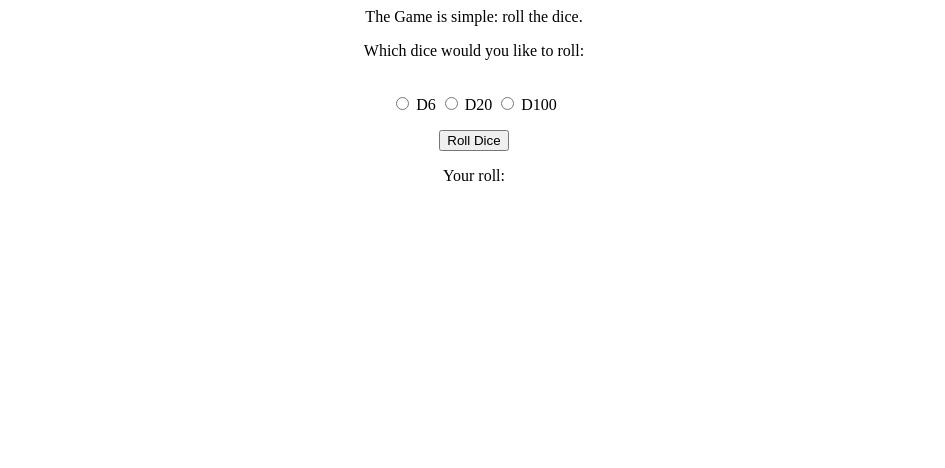
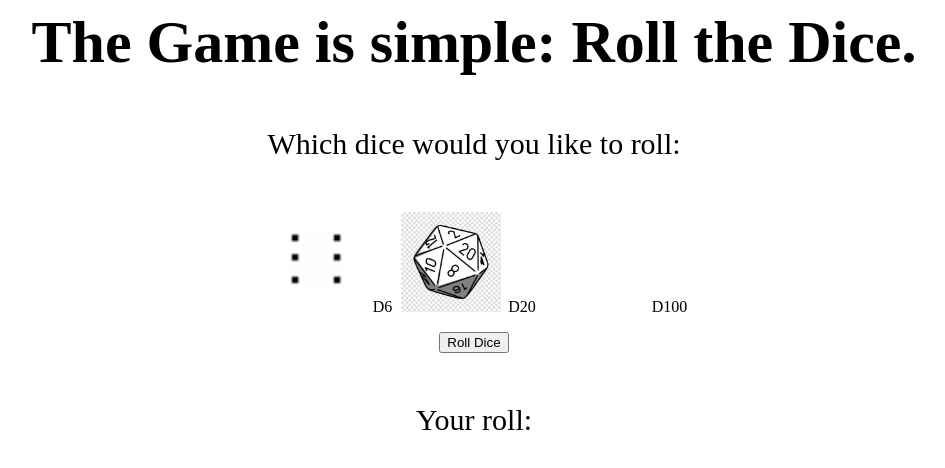
Before and after one commit to Mageslayerr/Java_Script_Learning, a plain HTML site: page index.html in a window 1280 px wide. Shown: the whole page, without its empty margins (166-1111 px from the left). Drawn offline with Linux system fonts and the light colour scheme.

Commit message:
updated dice images kind of

```diff
--- a/index.html
+++ b/index.html
@@ -4,19 +4,19 @@
           <link rel="stylesheet" href="style.css">
     </head>
    <body>
-      <p>The Game is simple: roll the dice.</p>
+      <h1>The Game is simple: Roll the Dice.</h1>
 
 
-      <p> Which dice would you like to roll:
+      <p> Which dice would you like to roll:   </p>
       <form action="dice.html" method="get">
 
      <br />
      <!-- Dice selection -->
 
-     <input type="radio" name="diceType" value="d6"> D6
-     <input type="radio" name="diceType" value="d20"> D20
-     <input type="radio" name="diceType" value="d100"> D100
-      </p>
+     <input type="radio" id="d6" name="diceType" value="d6"> D6
+     <input type="radio" id="d20" name="diceType" value="d20"> D20
+     <input type="radio" id="d100" name="diceType" value="d100"> D100
+
 
 
     </form>
--- a/style.css
+++ b/style.css
@@ -2,3 +2,34 @@
 body {
     text-align: center;
 }
+/* moving the question and selections lower than the title */
+p {
+    margin-top: 50px;
+}
+/* updating the font size of the title */
+h1 {
+    font-size: 60px;
+}
+p{
+    font-size: 30px;
+}
+
+/*adding dice image to each dice option */
+
+#d6 {
+    background-image: url("images/d6.png");
+}
+
+#d20 {
+    background-image: url("images/d20.png");
+}
+
+/*removing the default radio button and replacing it with a dice image */
+input[type="radio"] {
+    appearance: none;
+    width: 100px;
+    height: 100px;
+    background-size: contain;
+    background-repeat: no-repeat;
+    background-position: center;
+}
```
Also changed, not shown: images/d20.png (added), images/d6.png (added), 2 other files.
